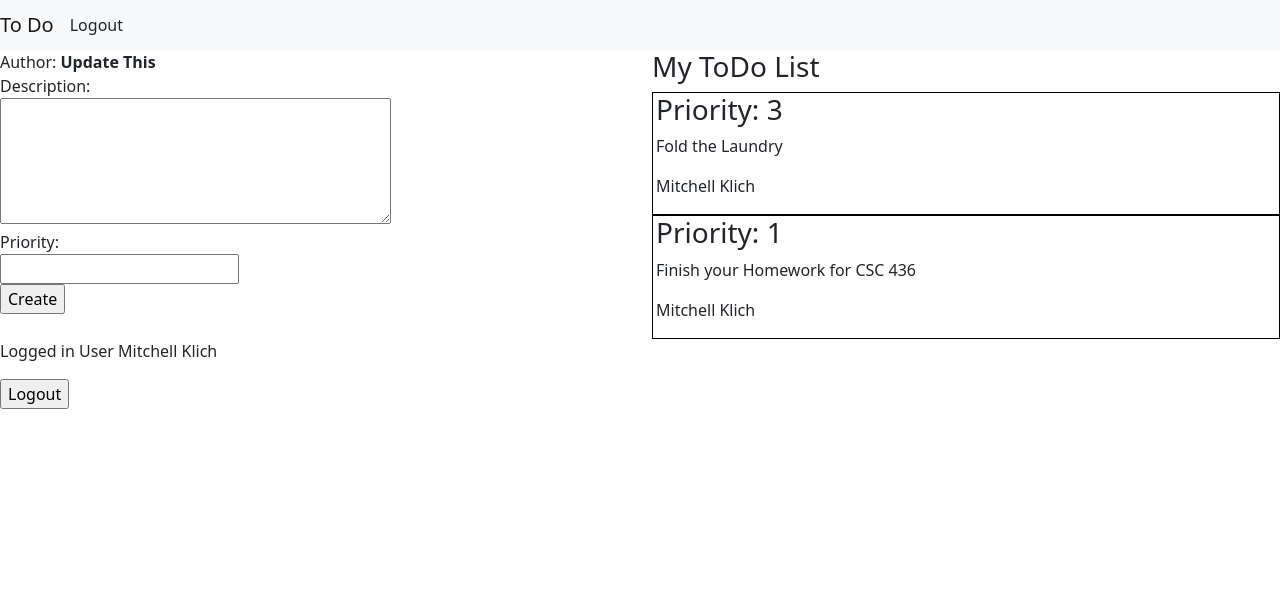
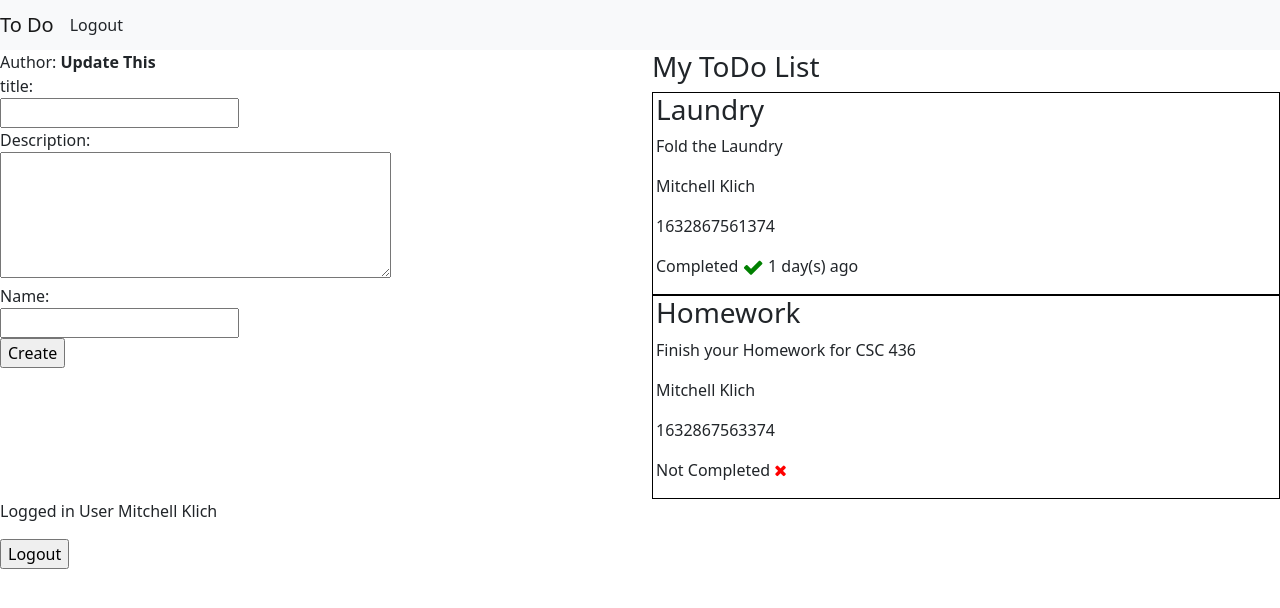
Before and after one commit to mklic17/Todo-List-React, a React (Create React App) app: page / in a window 1280 px wide. Shown: the top 608 px of the page. Built offline with nearby package versions, Linux system fonts and the light colour scheme.

Commit message:
Added the final touched based on the hw2 requirements

```diff
--- a/src/App.js
+++ b/src/App.js
@@ -7,14 +7,20 @@ import CreateListEntry from './todo/CreateListEntry'
 function App() {
   const toDoListItems = [
     {
-      priority: 3,
+      title: "Laundry",
       description: "Fold the Laundry",
-      createdBy: "Mitchell Klich"
+      createdBy: "Mitchell Klich",
+      createdDate: 1632867561374,
+      complete: true,
+      dateCompleted: 1632867562374
     },
     {
-      priority: 1,
+      title: "Homework",
       description: "Finish your Homework for CSC 436",
-      createdBy: "Mitchell Klich"
+      createdBy: "Mitchell Klich",
+      createdDate: 1632867563374,
+      complete: false,
+      dateCompleted: 0
     }
   ]
 
--- a/src/todo/CreateListEntry.js
+++ b/src/todo/CreateListEntry.js
@@ -7,13 +7,19 @@ export default function CreateListEntry ({user}) {
              <div>Author: <b>{user}</b></div>
 
              <div>
+                <label htmlFor="create-title">title:</label>
+                 <br/>
+                 <input type="text" name="create-title" id="create-title"/>
+                 <br/>
                  <label htmlFor="create-description">Description:</label>
                  <br/>
                  <textArea type="text" name="create-description" id="create-description" cols="40" rows="5"/>
                  <br/>
-                 <label htmlFor="create-priority">Priority:</label>
+                 <label htmlFor="create-by">Name:</label>
                  <br/>
-                 <input type="number" name="create-priority" id="create-priority"/>
+                 <input type="text" name="create-by" id="create-by"/> {/* will eventually become dynamic */}
+                 <br/>
+
              </div>
 
              <input type="submit" value="Create" />
--- a/src/todo/List.js
+++ b/src/todo/List.js
@@ -5,7 +5,7 @@ export default function List({listEntrys = []}) {
     return (
         <div>
             <h3>My ToDo List</h3>
-            {listEntrys.map((p, i) => <ListEntry {...p} priority={p.priority} description={p.description} createdBy={p.createdBy} key={'ToDo-' + i} />)}
+            {listEntrys.map((p, i) => <ListEntry {...p} title={p.title} description={p.description} complete={p.complete} dateCompleted={p.dateCompleted} key={'ToDo-' + i} />)}
         </div>
     )
 }
--- a/src/todo/ListEntry.js
+++ b/src/todo/ListEntry.js
@@ -1,14 +1,31 @@
 import React from 'react'
 import './todo.css'
+import 'font-awesome/css/font-awesome.css'
 
 
 
-export default function ListEntry({priority, description, createdBy, createdDate}) {
+export default function ListEntry({title, description, createdBy, createdDate, complete, dateCompleted}) {
+    if(complete === true) {
+        let dateToComplete = (dateCompleted - createdDate)/(1000);
         return (
             <div id="listStyling">
-            <h3>Priority: { priority }</h3>
+                <h3>{ title }</h3>
+                <p>{ description }</p>
+                <p>{ createdBy }</p>
+                <p>{ createdDate }</p>
+                <p>Completed <i class="fa fa-check fa-lg" id="greenFont"></i> { dateToComplete } day(s) ago </p>
+            </div>
+        )
+    } else {
+        return (
+            <div id="listStyling">
+                <h3>{ title }</h3>
                 <p>{ description }</p>
                 <p>{createdBy}</p>
+                <p>{createdDate}</p>
+                <p>Not Completed <i class="fa fa-times" id="redFont"></i></p>
             </div>
         )
     }
+
+}
--- a/src/todo/todo.css
+++ b/src/todo/todo.css
@@ -2,3 +2,11 @@
     border: 1px solid black;
     padding-left: 3px;
 }
+
+#greenFont {
+    color: green;
+}
+
+#redFont {
+    color: red;
+}
```
Also changed, not shown: hw2 pictures/FullApp.png. Lines whose indentation alone changed are shown as unchanged.
